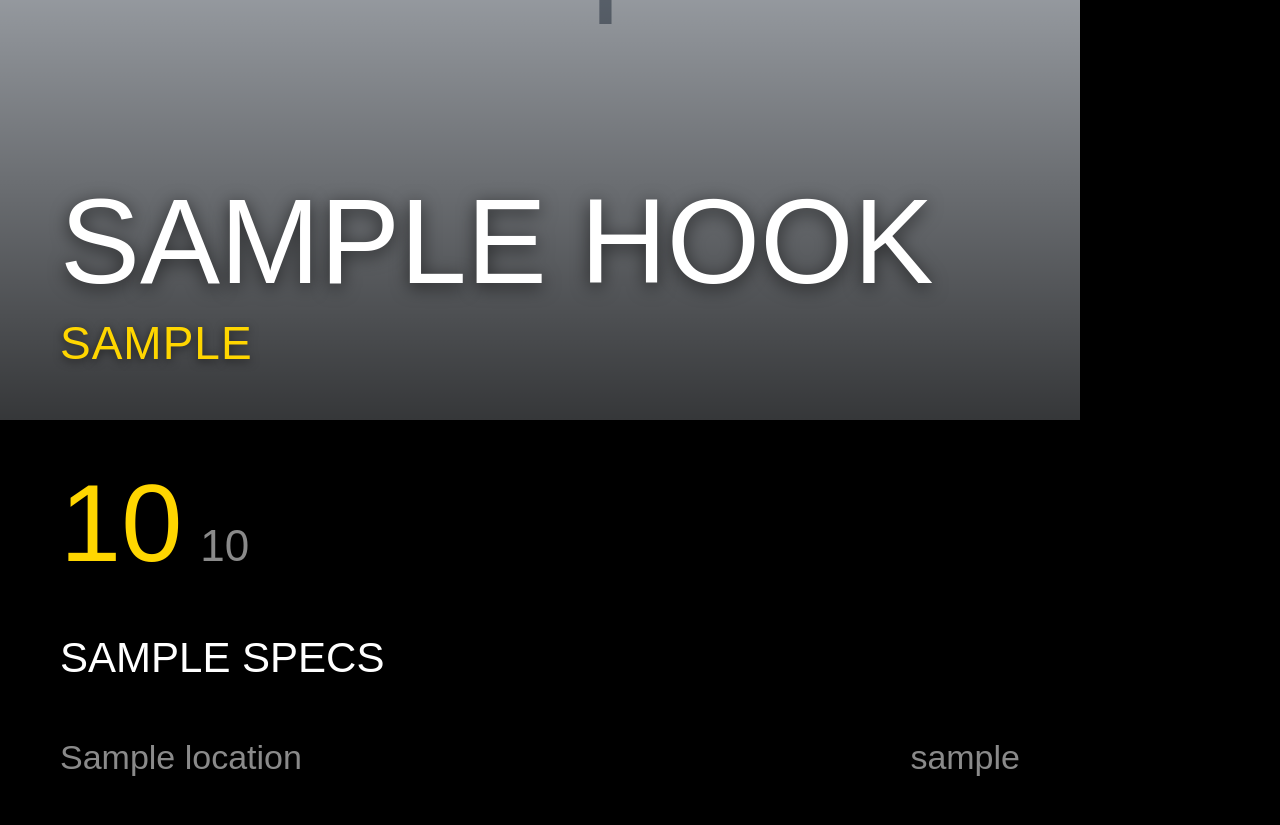
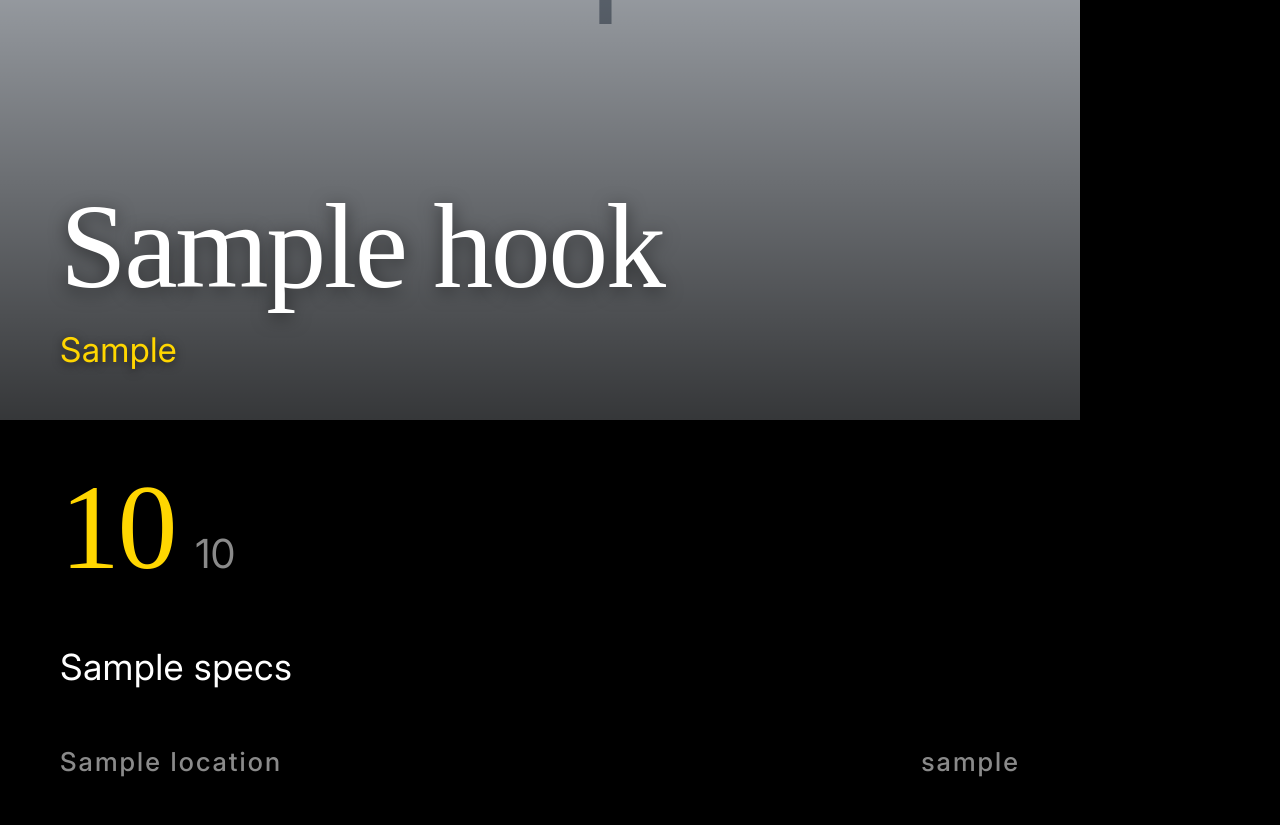
Before and after one commit to bigdawg-bob/japan-house-roi-bot, a Python web app: template templates/cover.html in a window 1280 px wide. Shown: the part 525-1350 px from the top of the page. Run offline with Jinja, Linux system fonts and the light colour scheme; the template is opened without the code that fills it: most values are stand-ins (such as "Sample title", 1, 10 or a date in 2020); grey boxes marked "Sample" are stand-in pictures; some web fonts are replaced.

Commit message:
Update cover.html

```diff
--- a/templates/cover.html
+++ b/templates/cover.html
@@ -1,19 +1,26 @@
 <!doctype html><html><head><meta charset="utf-8">
 <style>
-@font-face{font-family:Anton;src:url("fonts/Anton-Regular.ttf");}
+@font-face{font-family:Serif;src:url("../fonts/Serif-Light.ttf");font-weight:300}
+@font-face{font-family:Sans;src:url("../fonts/Sans-Light.ttf");font-weight:300}
+@font-face{font-family:Sans;src:url("../fonts/Sans-Regular.ttf");font-weight:400}
+@font-face{font-family:Sans;src:url("../fonts/Sans-Medium.ttf");font-weight:500}
 *{margin:0;padding:0;box-sizing:border-box}
-body{width:1080px;height:1350px;background:#000;font-family:Anton,sans-serif;overflow:hidden;text-transform:uppercase}
+body{width:1080px;height:1350px;background:#000;font-family:Sans,sans-serif;font-weight:400;overflow:hidden;
+  -webkit-font-smoothing:antialiased;text-rendering:optimizeLegibility;font-kerning:normal}
 .photo{position:relative;height:945px;background:url("{{ photo }}") center/cover}
 .photo::after{content:"";position:absolute;inset:0;
   background:linear-gradient(to bottom,rgba(0,0,0,.2) 0%,rgba(0,0,0,.2) 45%,rgba(0,0,0,.75) 100%)}
 .text{position:absolute;left:60px;right:60px;bottom:50px;z-index:1}
-.hook{color:#FFFFFF;font-size:120px;line-height:.95;text-shadow:0 4px 18px rgba(0,0,0,.6)}
-.sub{color:#FFD600;font-size:46px;margin-top:18px;letter-spacing:1px;text-shadow:0 2px 10px rgba(0,0,0,.6)}
+.hook{font-family:Serif,serif;font-weight:300;color:#FFFFFF;font-size:120px;line-height:1;
+  letter-spacing:-0.02em;text-shadow:0 4px 18px rgba(0,0,0,.5)}
+.sub{color:#FFD600;font-size:34px;font-weight:400;margin-top:22px;letter-spacing:0.01em;
+  text-shadow:0 2px 10px rgba(0,0,0,.6)}
 .bar{height:405px;padding:48px 60px;display:flex;flex-direction:column;justify-content:space-between}
-.price{color:#FFD600;font-size:110px;line-height:1}
-.yen{color:#8A8A8A;font-size:44px;margin-left:18px}
-.meta{color:#FFFFFF;font-size:42px}
-.foot{color:#8A8A8A;font-size:34px;display:flex;justify-content:space-between;text-transform:none}
+.price{font-family:Serif,serif;font-weight:300;color:#FFD600;font-size:120px;line-height:1;
+  letter-spacing:-0.02em;font-variant-numeric:lining-nums}
+.yen{font-family:Sans,sans-serif;font-weight:400;color:#8A8A8A;font-size:40px;margin-left:20px;letter-spacing:0}
+.meta{color:#FFFFFF;font-size:36px;font-weight:400;letter-spacing:0.01em}
+.foot{color:#8A8A8A;font-size:26px;font-weight:500;letter-spacing:0.08em;display:flex;justify-content:space-between}
 </style></head><body>
 <div class="photo"><div class="text">
   <div class="hook" id="hook">{{ hook }}</div>
@@ -25,8 +32,10 @@ body{width:1080px;height:1350px;background:#000;font-family:Anton,sans-serif;ove
   <div class="foot"><span>{{ location }}</span><span>{{ handle }}</span></div>
 </div>
 <script>
-// Shrink the hook until it fits on 2 lines (minimum 84px)
-const h=document.getElementById('hook'); let s=120;
-while(h.offsetHeight > s*0.95*2+4 && s>84){ s-=4; h.style.fontSize=s+'px'; }
+// Wait for fonts, then shrink the hook until it fits on 2 lines (minimum 84px)
+document.fonts.ready.then(() => {
+  const h=document.getElementById('hook'); let s=120;
+  while(h.offsetHeight > s*1.0*2+4 && s>84){ s-=4; h.style.fontSize=s+'px'; }
+});
 </script>
 </body></html>
```
